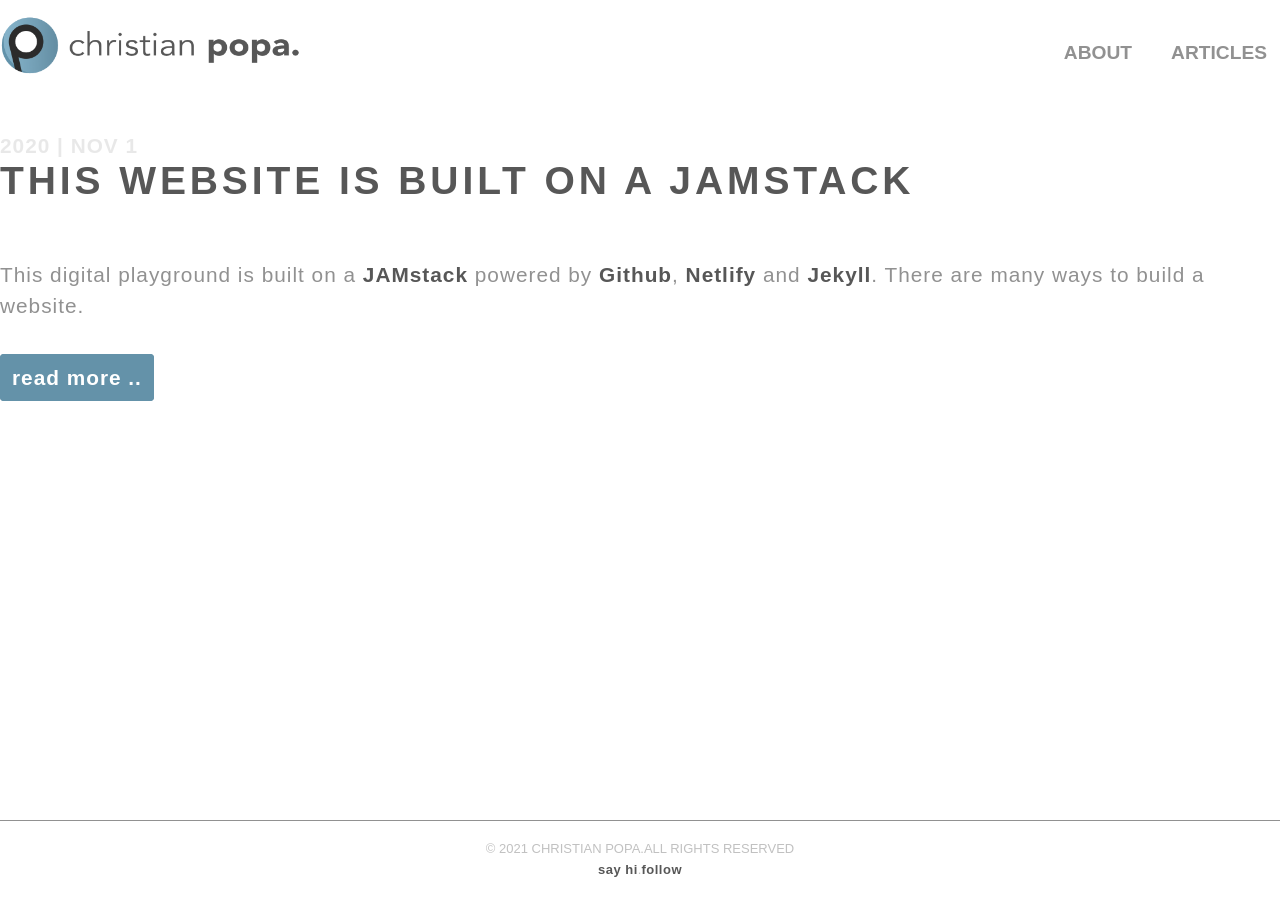
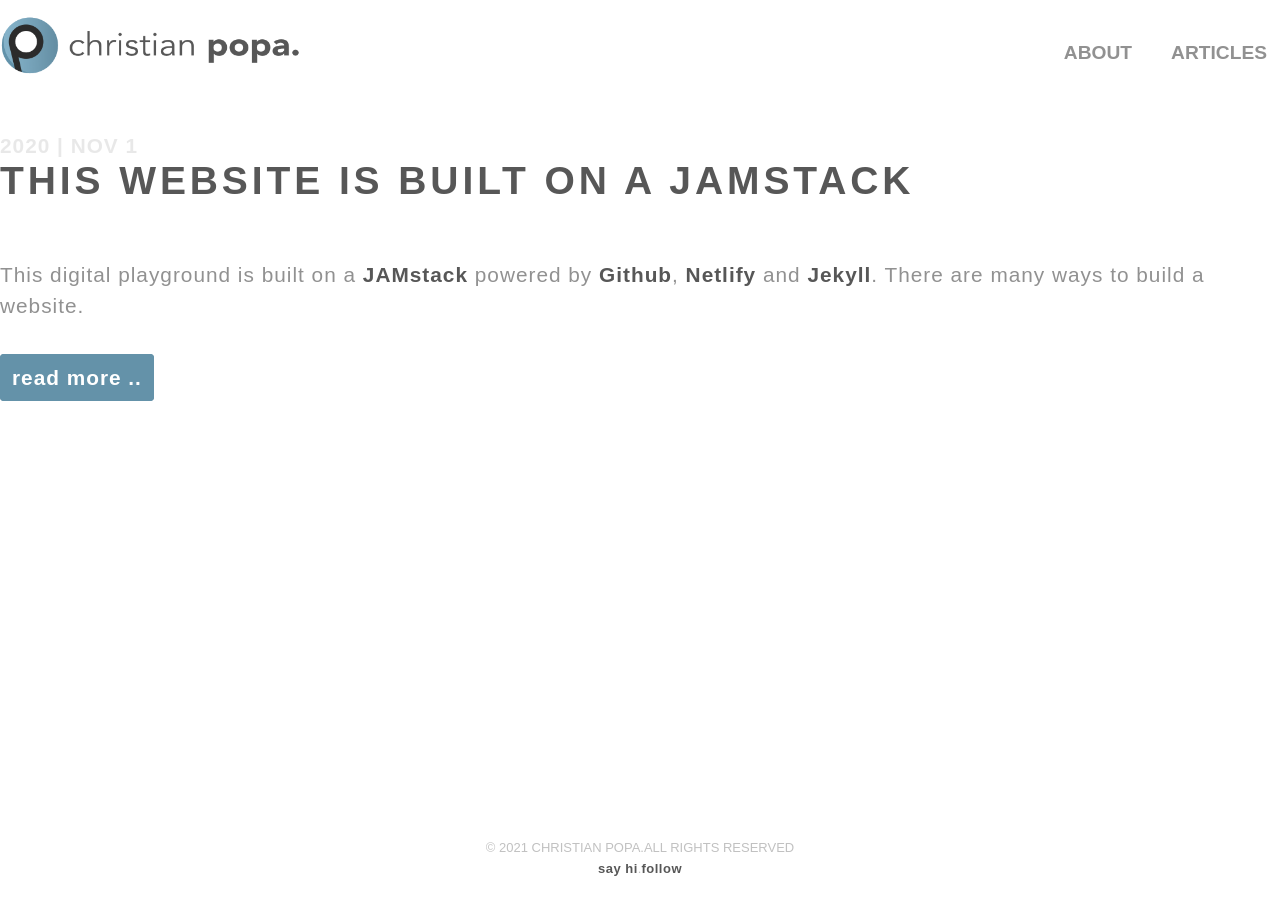
Before and after one commit to cristego/cristego.github.io, a Jekyll site: the page built from articles/index.html, in a window 1280 px wide and 900 px high, scrolled down 105 px. Built offline with Jekyll 4.4.1, drawn with Linux system fonts in a browser that asks for light colours; the list of posts is cut into pages by our own code.

Commit message:
update footer

```diff
--- a/css/core.css
+++ b/css/core.css
@@ -153,7 +153,7 @@
 
 */
 
-footer, #container, #footer_content, #content, #content_about {
+#container, footer, #footer_content, #content, #content_about {
 	float: left;
 	width: 100%;
 	text-align: left;
@@ -165,10 +165,31 @@
 	margin-top: 15em;
 }
 
+
+/* Footer */
+
 footer {
-	width:100%;
 	height: 80px;
 /*	background-color: rgba(0,0,0,1);*/
+}
+
+#footer_content {
+	/* border-top: 1px solid #919191; */
+	font-size: 1.0em;
+}
+
+#footer_content ul {
+	color: #C1C1C1;
+}
+
+#footer_content ul a {
+	color: #575757;
+	letter-spacing: 0.5px;
+	font-weight: 700;
+}
+
+#footer_content ul a:hover {
+	color: #6492A9;
 }
 
 #footer_content {
@@ -176,10 +197,7 @@
 	text-align: center;
 }
 
-#footer_content {
-	border-top: 1px solid #919191;
-	font-size: 1.0em;
-}
+
 
 
 
@@ -267,22 +285,7 @@
 }
 
 
-/* Footer */
 
-#footer_content ul {
-	color: #C1C1C1;
-}
-
-#footer_content ul a {
-	color: #575757;
-	letter-spacing: 0.5px;
-	font-weight: 700;
-}
-
-
-#footer_content ul a:hover {
-	color: #6492A9;
-}
 
 .copyright {
 	float: left;
```
